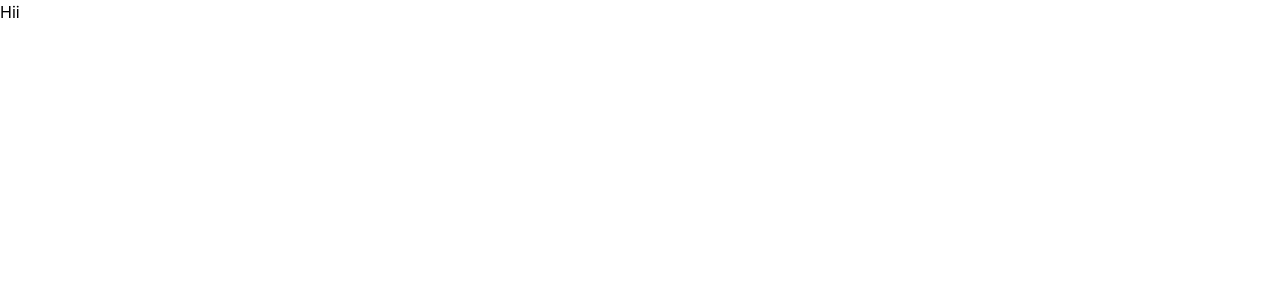
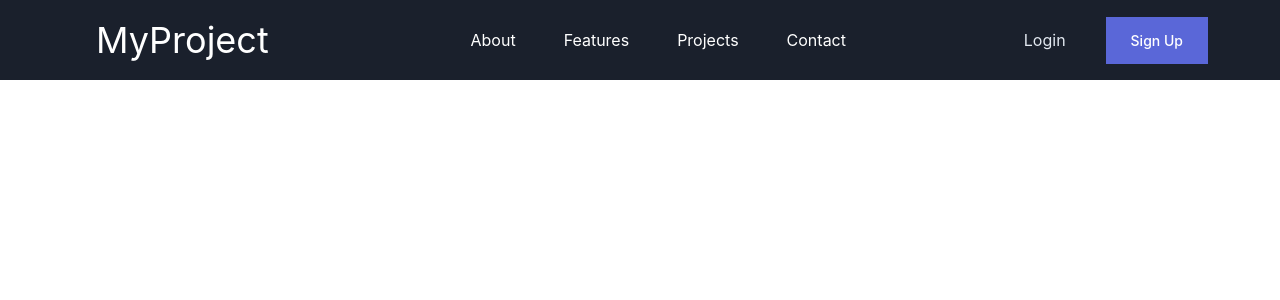
Before and after one commit to Gagandeep-Kaur-01/TailwindCss_React, a React (Create React App) app in the folder Mini_Project/: page / in a window 1280 px wide. Shown: the top 300 px of the page. Built offline with nearby package versions, Linux system fonts and the light colour scheme.

Commit message:
started to create Homepage: added header section

```diff
--- a/Mini_Project/src/container/pages/Home.js
+++ b/Mini_Project/src/container/pages/Home.js
@@ -1,9 +1,11 @@
 import React from 'react';
+import Header from '../partials/Header';
 
 function Home() {
   return (
     <div className="flex flex-col min-h-screen overflow-hidden">
-        Hii
+
+        <Header IsBgGray={true} IsTextWhite={true}/>
 
 
 
--- /dev/null
+++ b/Mini_Project/src/container/partials/Header.js
@@ -0,0 +1,65 @@
+import React from 'react';
+import { Link } from 'react-router-dom';
+
+function Header(IsBgGray, IsTextWhite) {
+  return (
+    <header className={`w-full z-30 ${IsBgGray && "bg-gray-900"} ${IsTextWhite && "text-white"}`}>
+      <div className="max-w-prose mx-12 px-4 sm:px-6">
+        <div className="flex items-center justify-between h-20">
+
+          {/* Navigation */}
+          <nav className="md:flex md:flex-grow">
+
+            <Link to="/" className={`text-4xl hover:text-gray-200 px-6 py-2 flex transition duration-150 ease-in-out `}>
+              MyProject
+            </Link>
+
+            {/* Menu links */}
+            <ul className="flex flex-grow justify-end flex-wrap items-center">
+
+              <li>
+                <Link to="/" className={`hover:text-gray-200 px-6 py-2 flex items-center transition duration-150 ease-in-out `}>
+                  About
+                </Link>
+              </li>
+              <li>
+                <Link to="/" className="hover:text-gray-200 px-6 py-2 flex items-center transition duration-150 ease-in-out">
+                  Features
+                </Link>
+              </li>
+              <li>
+                <Link to="/" className="hover:text-gray-200 px-6 py-2 flex items-center transition duration-150 ease-in-out">
+                  Projects
+                </Link>
+              </li>
+              <li>
+                <Link to="/" className="hover:text-gray-200 px-6 py-2 flex items-center transition duration-150 ease-in-out">
+                  Contact
+                </Link>
+               </li>
+            </ul>
+
+            {/* Sign in links */}
+            <ul className="flex flex-grow justify-end flex-wrap items-center">
+
+              <li>
+                  <Link to="/signin" className="text-gray-300 hover:text-gray-200 pl-30 pr-10 py-2 flex items-center transition duration-150 ease-in-out ">Login</Link>
+                </li>
+                <li>
+                <div className="pr-30">
+                <Link to="/signup" className="inline-flex justify-center py-3 px-6 border border-transparent shadow-sm text-sm font-medium rounded-md text-white bg-indigo-600 hover:bg-indigo-700 focus:outline-none focus:ring-2 focus:ring-offset-2 focus:ring-indigo-500">Sign Up</Link>
+                </div>
+              </li>
+
+            </ul>
+
+          </nav>
+
+
+        </div>
+      </div>
+    </header>
+  );
+}
+
+export default Header;
```
